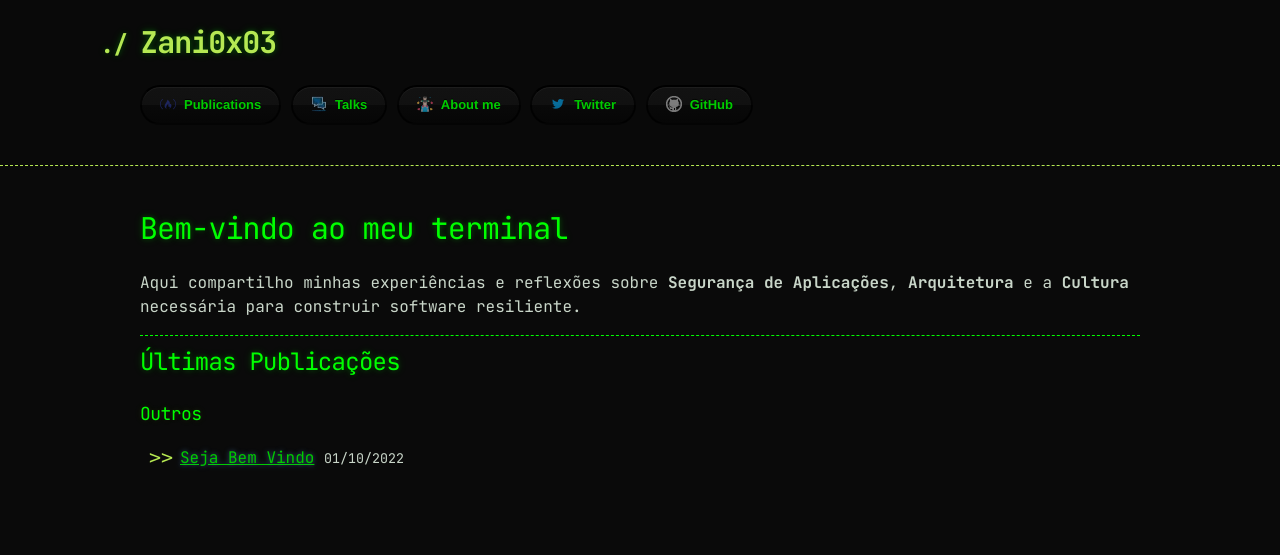
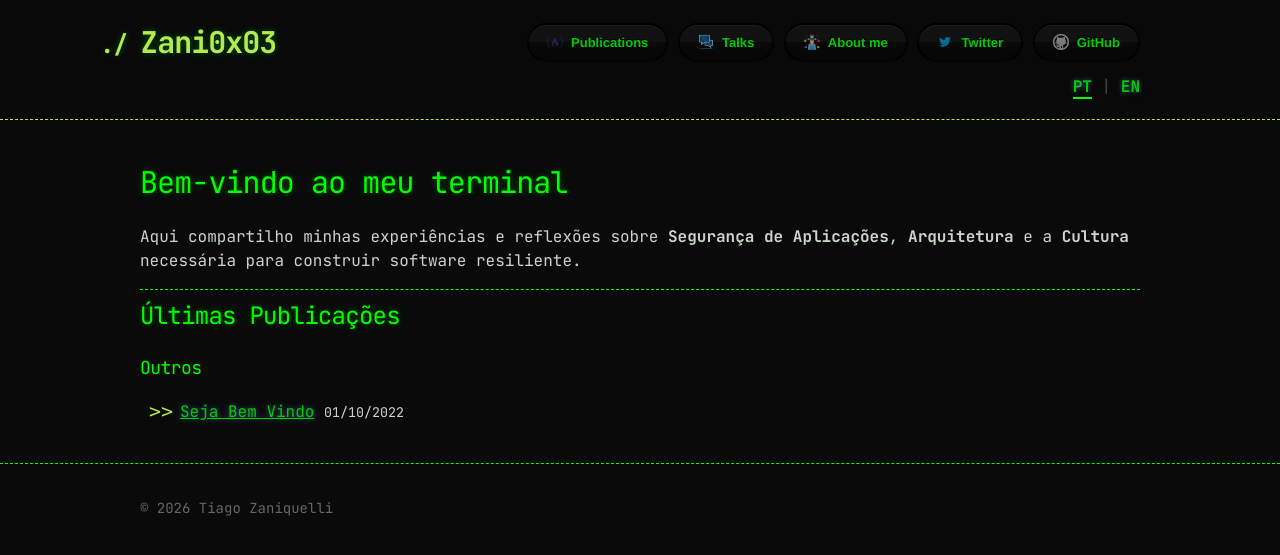
Before and after one commit to zani0x03/zani0x03.github.io, a Jekyll site: the page built from index.md, in a window 1280 px wide. Shown: the top 555 px of the page. Built offline with Jekyll 4.4.1, drawn with Linux system fonts in a browser that asks for light colours.

Commit message:
Header com seletor de idioma, preservando a tag link
Traz a estrutura de header do redesign — header-main, header-meta, nav
semântico e o seletor de idioma — e o footer.

Os destinos internos continuam usando a tag `link` do Jekyll, e não o caminho
hardcoded que a cópia de trabalho havia introduzido. A diferença não é estilo:
`link` resolve em tempo de build e FALHA O BUILD se o alvo não existir, enquanto
'/pages/talks.md' | relative_url geraria 404 silencioso, porque o Jekyll produz
.html. Ou seja, o defeito não consegue voltar sem alguém perceber.

O atributo lang do <html> passa a refletir o idioma da página, com fallback para
o do site, em vez de ficar fixo em en-US.

Verificado: todos os links internos gerados resolvem para arquivo existente; o
seletor mostra PT ativo e EN clicável na home, e na página de talks (que só tem
português) mostra EN como rótulo inerte em vez de sumir.

Co-Authored-By: Claude Opus 5 <noreply@anthropic.com>

```diff
--- a/_layouts/default.html
+++ b/_layouts/default.html
@@ -1,5 +1,5 @@
 <!DOCTYPE html>
-<html lang="{{ site.lang | default: "en-US" }}">
+<html lang="{{ page.lang | default: site.lang | default: "pt-BR" }}">
   <head>
     <meta charset='utf-8'>
     <meta http-equiv="X-UA-Compatible" content="IE=edge">
@@ -14,18 +14,32 @@
 
     <header>
       <div class="container">
+        <div class="header-main">
           <a id="a-title" href="{{ '/' | relative_url }}">
-          <h1>{{ site.title}}</h1>
+            <h1>{{ site.title }}</h1>
           </a>
-        <h2></h2>
 
-        <section id="downloads">
+          {%- comment -%}
+            Os destinos internos usam a tag `link` do Jekyll de propósito. Ela resolve
+            o caminho em tempo de build e FALHA O BUILD se o alvo não existir — ao
+            contrário de um caminho escrito à mão, que vira 404 silencioso.
+
+            A versão deste redesign na cópia de trabalho havia trocado por
+            '/pages/talks.md' | relative_url, o que quebraria Talks e About me: o
+            Jekyll gera .html, não .md. Mantida a forma que já estava publicada.
+          {%- endcomment -%}
+          <nav id="downloads">
             <a href="{% link index.md %}" class="btn btn-publications"><span class="icon"></span>Publications</a>
             <a href="{% link pages/talks.md %}" class="btn btn-talk"><span class="icon"></span>Talks</a>
             <a href="{% link pages/about.md %}" class="btn btn-about-me"><span class="icon"></span>About me</a>
             <a target="_blank" rel="noopener noreferrer" href="https://twitter.com/zani0x03" class="btn btn-twitter"><span class="icon"></span>Twitter</a>
             <a target="_blank" rel="noopener noreferrer" href="https://github.com/zani0x03" class="btn btn-github"><span class="icon"></span>GitHub</a>
-        </section>
+          </nav>
+        </div>
+
+        <div class="header-meta">
+          {% include language-switcher.html %}
+        </div>
       </div>
     </header>
 
@@ -34,5 +48,11 @@
         {{ content }}
       </section>
     </div>
+
+    <footer>
+      <div class="container">
+        <p>&copy; {{ site.time | date: '%Y' }} Tiago Zaniquelli</p>
+      </div>
+    </footer>
   </body>
 </html>
```
Lines whose indentation alone changed are shown as unchanged.
